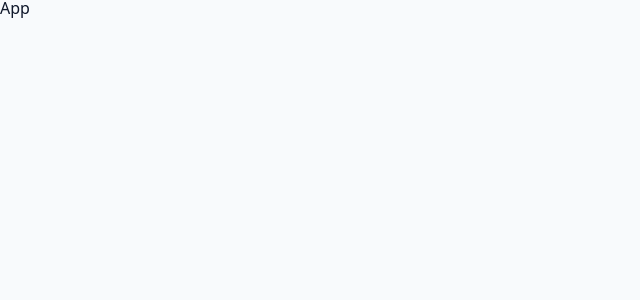
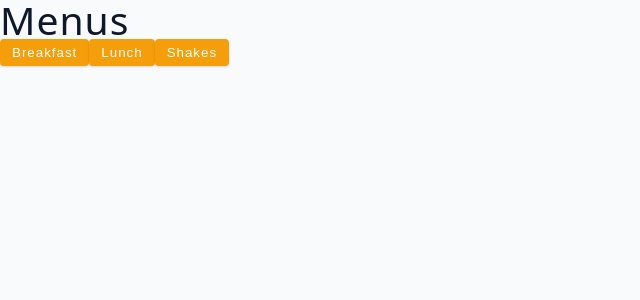
Before and after one commit to emmeiwhite/menus-filter-react18, a React (Vite) app: page / in a window 1280 px wide. Shown: the top 300 px of the page, without its empty margins (0-640 px from the left). Built offline with nearby package versions, Linux system fonts and the light colour scheme.

Commit message:
focus is on functionality and logic building

```diff
--- a/src/App.jsx
+++ b/src/App.jsx
@@ -1,3 +1,32 @@
+import { useState } from 'react'
+import data from './data'
+import Title from './Title'
+import Header from './Header'
+
 export default function App() {
-  return <div>App</div>
+  const [menus, setMenus] = useState(data)
+
+  const handleMenuFilter = category => {
+    console.log(category)
+
+    const filteredMenus = data.filter(menu => menu.category === category)
+
+    console.log(filteredMenus)
+    // const filteredMenus = setMenus(menus => {
+    //   data.filter(menu => menu.category === category)
+    // })
+    // return filteredMenus
+
+    setMenus(filteredMenus)
+  }
+
+  return (
+    <section className="container">
+      <Title>Menus</Title>
+      <Header
+        handleMenuFilter={handleMenuFilter}
+        menus={data}
+      />
+    </section>
+  )
 }
--- /dev/null
+++ b/src/Header.jsx
@@ -0,0 +1,19 @@
+export default function Header({ menus, handleMenuFilter }) {
+  const categories = [...new Set(menus.map(item => item.category))]
+  console.log(categories)
+
+  return (
+    <div>
+      {categories.map(category => {
+        return (
+          <button
+            className="btn"
+            onClick={() => handleMenuFilter(category)}
+          >
+            {category}
+          </button>
+        )
+      })}
+    </div>
+  )
+}
--- /dev/null
+++ b/src/Title.jsx
@@ -0,0 +1,5 @@
+import React from 'react'
+
+export default function Title({ children }) {
+  return <h2>{children}</h2>
+}
```
